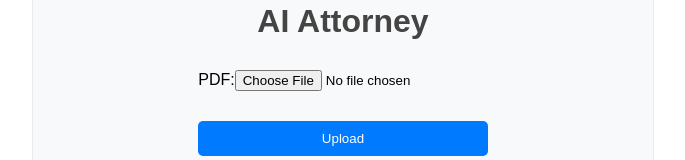
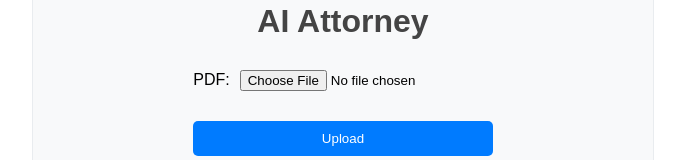
Before and after one commit to fspah/AI-Attorney-frontend, a React (Create React App) app: page /upload in a window 1280 px wide. Shown: the part 332-492 px from the top of the page, without its empty margins (297-982 px from the left). Built offline with nearby package versions, Linux system fonts and the light colour scheme.

Commit message:
marginleft

```diff
--- a/src/pages/UploadPage.js
+++ b/src/pages/UploadPage.js
@@ -125,7 +125,7 @@ function UploadPage() {
           <input
             type="file"
             onChange={handleFileChange}
-            style={{ margin: '10px 0' }}
+            style={{ margin: '10px 0', marginLeft: '10px' }}
             id="file"
           />
         </label>
```
Also changed, not shown: 7 other files (tests, documents, lock files or other folders).
